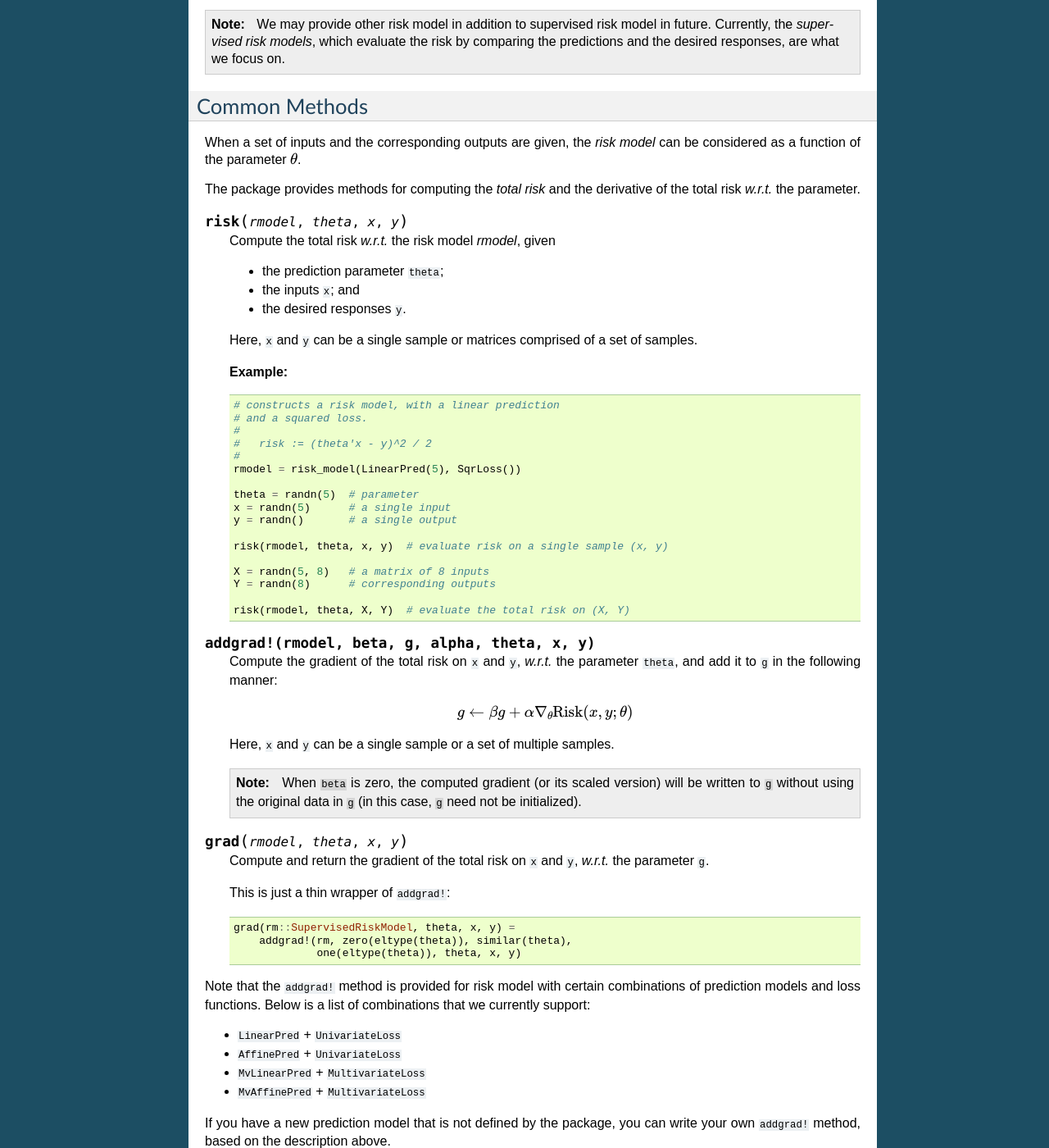
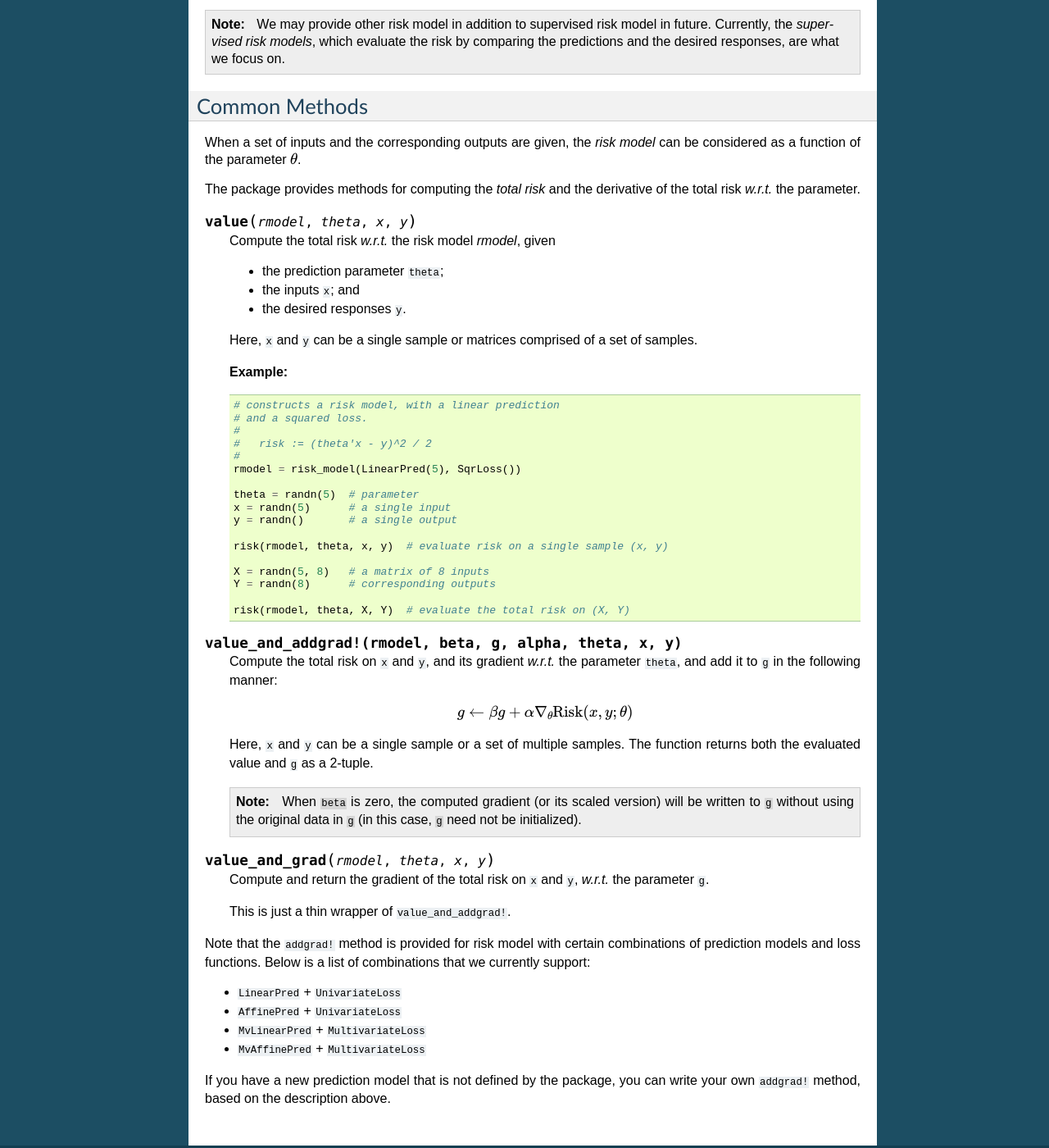
Before and after one commit to lindahua/EmpiricalRisks.jl, a Sphinx documentation site: the page built from doc/source/riskmodels.rst, in a window 1280 px wide and 1400 px high, scrolled down 556 px. Shown: the whole window at 82% size. Built offline with Sphinx 7.4.7, drawn with Linux system fonts in a browser that asks for light colours; formulas are drawn with MathJax 3; some of the changed text lies outside the part shown.

Commit message:
use value_and_addgrad! instead of addgrad!

```diff
--- a/doc/source/riskmodels.rst
+++ b/doc/source/riskmodels.rst
@@ -42,7 +42,7 @@ When a set of inputs and the corresponding outputs are given, the *risk model* c
 
 The package provides methods for computing the *total risk* and the derivative of the total risk *w.r.t.* the parameter.
 
-.. function:: risk(rmodel, theta, x, y)
+.. function:: value(rmodel, theta, x, y)
 
     Compute the total risk *w.r.t.* the risk model `rmodel`, given
 
@@ -75,33 +75,26 @@ The package provides methods for computing the *total risk* and the derivative o
         risk(rmodel, theta, X, Y)  # evaluate the total risk on (X, Y)
 
 
-.. function:: addgrad!(rmodel, beta, g, alpha, theta, x, y)
+.. function:: value_and_addgrad!(rmodel, beta, g, alpha, theta, x, y)
 
-    Compute the gradient of the total risk on ``x`` and ``y``, *w.r.t.* the parameter ``theta``, and add it to ``g`` in the following manner:
+    Compute the total risk on ``x`` and ``y``, and its gradient *w.r.t.* the parameter ``theta``, and add it to ``g`` in the following manner:
 
     .. math::
 
         g \leftarrow \beta g + \alpha \nabla_\theta \mathrm{Risk}(x, y; \theta)
 
-
-    Here, ``x`` and ``y`` can be a single sample or a set of multiple samples.
+    Here, ``x`` and ``y`` can be a single sample or a set of multiple samples. The function returns both the evaluated value and ``g`` as a 2-tuple.
 
     .. note::
 
         When ``beta`` is zero, the computed gradient (or its scaled version) will be written to ``g`` without using the original data in ``g`` (in this case, ``g`` need not be initialized).
 
 
-.. function:: grad(rmodel, theta, x, y)
+.. function:: value_and_grad(rmodel, theta, x, y)
 
     Compute and return the gradient of the total risk on ``x`` and ``y``, *w.r.t.* the parameter ``g``.
 
-    This is just a thin wrapper of ``addgrad!``:
-
-    .. code-block:: julia
-
-        grad(rm::SupervisedRiskModel, theta, x, y) =
-            addgrad!(rm, zero(eltype(theta)), similar(theta),
-                     one(eltype(theta)), theta, x, y)
+    This is just a thin wrapper of ``value_and_addgrad!``.
 
 
 Note that the ``addgrad!`` method is provided for risk model with certain combinations of prediction models and loss functions. Below is a list of combinations that we currently support:
```
Also changed, not shown: doc/source/regularizers.rst (+5 -5 lines), 5 other files.
